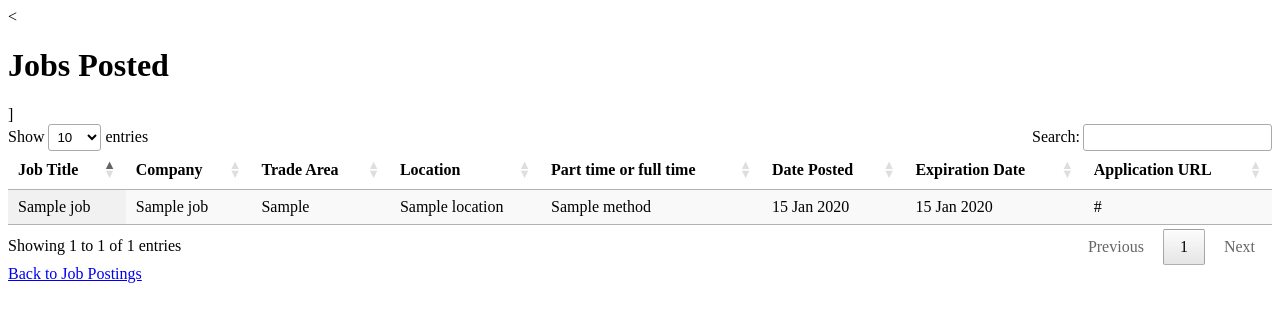
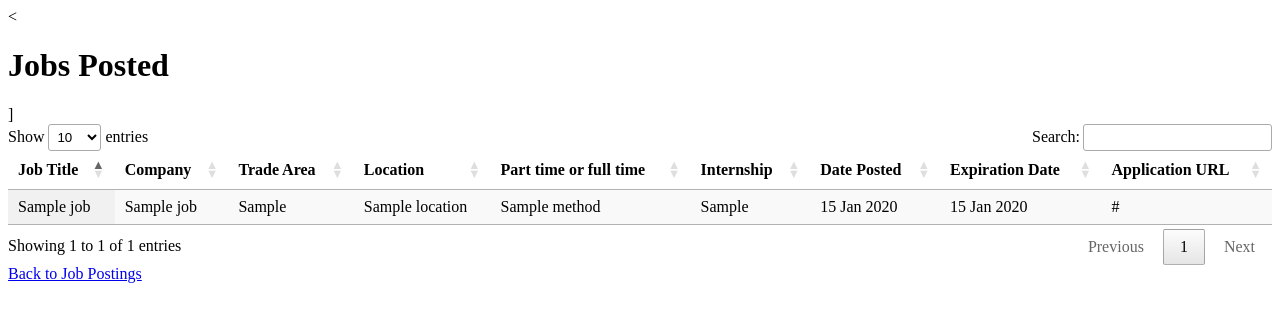
Before and after one commit to LucidIsDreaming/WomenInStemJobBoard, a Node server app: template views/admin-data.ejs in a window 1280 px wide. Shown: the top 322 px of the page. Run offline with Node 20, Linux system fonts and the light colour scheme; the template is opened without the code that fills it: most values are stand-ins (such as "Sample title", 1, 10 or a date in 2020); some libraries are stand-ins or nearby versions.

Commit message:
added internship column

```diff
--- a/views/admin-data.ejs
+++ b/views/admin-data.ejs
@@ -24,6 +24,7 @@
                 <th>Trade Area</th>
                 <th>Location</th>
                 <th>Part time or full time</th>
+                <th>Internship</th>
                 <th>Date Posted</th>
                 <th>Expiration Date</th>
                 <th>Application URL</th>
@@ -37,6 +38,7 @@
             <td><%= job.tradeArea %></td>
             <td><%= job.location %></td>
             <td><%= job.method %></td>
+            <td><%= job.internMethod %></td>
             <td><%= job.datePosted %></td>
             <td><%= job.expDate %></td>
             <td><%= job.appUrl %></td>
--- a/views/confirmation.ejs
+++ b/views/confirmation.ejs
@@ -23,6 +23,7 @@
                 <th>Trade Area</th>
                 <th>Location</th>
                 <th>Part time or Full time</th>
+                <th>Internship</th>
                 <th>Date Posted</th>
                 <th>Expiration Date</th>
                 <th>URL</th>
@@ -35,6 +36,7 @@
             <td><%= job.tradeArea %></td>
             <td><%= job.location %></td>
             <td><%= job.method %></td>
+            <td><%=job.internMethod %></td>
             <td><%= job.datePosted %></td>
             <td><%= job.expDate %></td>
             <td><%= job.appUrl %></td>
```
